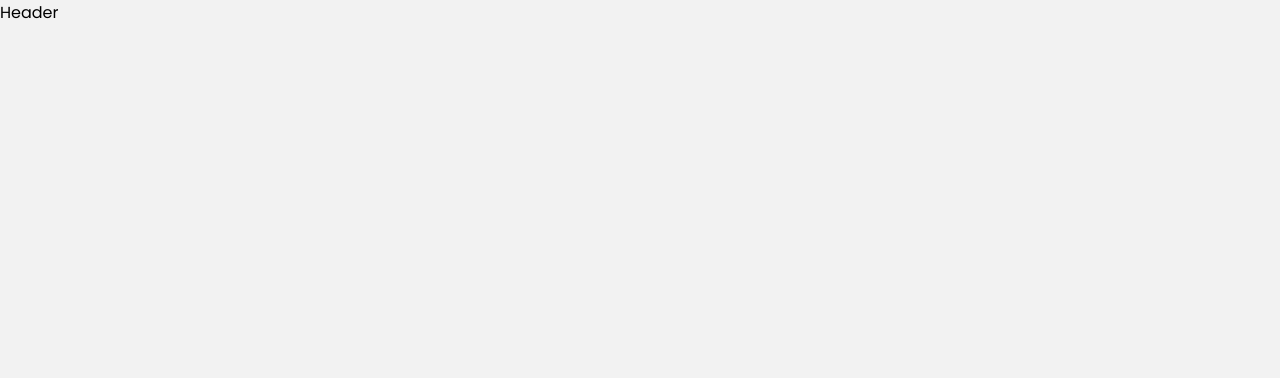
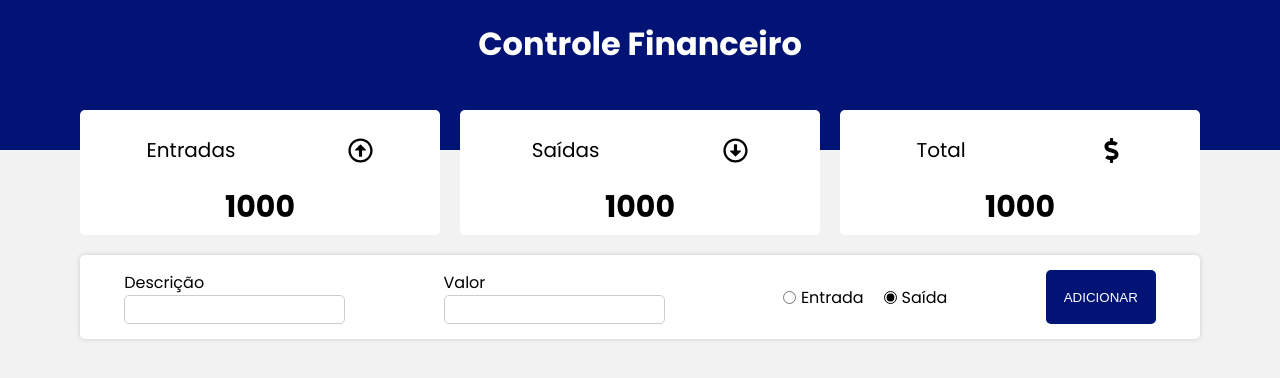
Before and after one commit to pedroiegler/finance-control-project, a React (Create React App) app: page / in a window 1280 px wide. Shown: the top 378 px of the page. Built offline with nearby package versions, Linux system fonts and the light colour scheme.

Commit message:
feature: adicionando mais componentes

```diff
--- a/src/App.js
+++ b/src/App.js
@@ -1,11 +1,36 @@
-import React from "react";
+import React, { useState, useEffect } from "react";
 import GlobalStyle from "./styles/global";
-import Header from "./components/Header"
+import Header from "./components/Header";
+import Resume from "./components/Resume";
+import Form from "./components/Form";
 
 const App = () => {
+
+    const data = localStorage.getItem("transactions");
+    const [transactionsList, setTransactionsList] = useState(
+        data ? JSON.parse(data) : []
+    );
+    const [income, setIncome] = useState(0);
+    const [expense, setExpense] = useState(0);
+    const [total, setTotal] = useState(0);
+
+    useEffect(() => {
+        const amountExpense = transactionsList
+        .filter((item) => item.expense)
+        .map((transaction) => Number(transaction.amount));
+
+        const amountIncome = transactionsList
+        .filter((item) => !item.expense)
+        .map((transaction) => Number(transaction.amount));
+
+        const expense = amountExpense.reduce((acc, cur) => acc + cur, 0).toFixed(2);
+    }, [transactionsList]);
+
     return (
         <>
             <Header />
+            <Resume />
+            <Form />
             <GlobalStyle />
         </>
     );
--- /dev/null
+++ b/src/components/Form/index.js
@@ -0,0 +1,41 @@
+import React, { useState } from 'react';
+import * as C from "./styles";
+
+const Form = () => {
+
+    const [desc, setDesc] = useState("");
+    const [amount, setAmount] = useState("");
+    const [isExpense, setExpense] = useState(false);
+
+    const handleSave = () => {
+        if(!desc || !amount){
+            alert("Informe a descrição e o valor!");
+            return;
+        } else if(amount < 1){
+            alert("O valor tem que ser positivo!");
+            return;
+        }
+    };
+
+    return (
+        <C.Container>
+            <C.InputContent>
+                <C.Label>Descrição</C.Label>
+                <C.Input value={desc} onChange={(e) => setDesc(e.target.value)} />
+            </C.InputContent>
+            <C.InputContent>
+                <C.Label>Valor</C.Label>
+                <C.Input value={amount} type="number" onChange={(e) => setAmount(e.target.value)} />
+            </C.InputContent>
+            <C.RadioGroup>
+                <C.Input type="radio" id="rIncome" defaultChecked name="group1" onChange = {() => setExpense(!isExpense)} />
+                <C.Label htmlFor="rIncome">Entrada</C.Label>
+                <C.Input type="radio" id="rExpenses" defaultChecked name="group1" onChange = {() => setExpense(!isExpense)} />
+                <C.Label htmlFor="rExpenses">Saída</C.Label>
+            </C.RadioGroup>
+            <C.Button onClick={handleSave}>ADICIONAR</C.Button>
+        </C.Container>
+    )
+}
+
+export default Form;
--- /dev/null
+++ b/src/components/Form/styles.js
@@ -0,0 +1,54 @@
+import styled from "styled-components";
+
+export const Container = styled.div`
+    max-width: 1120px;
+    margin: 20px auto;
+    width: 98%;
+    background-color: #fff;
+    box-shadow: 0px 0px 5px #ccc;
+    border-radius: 5px;
+    display: flex;
+    justify-content: space-around;
+    padding: 15px 0;
+    gap: 10px;
+
+    @media (max-width: 750px){
+        display: grid;
+    }
+`;
+
+export const InputContent = styled.div`
+    display: flex;
+    flex-direction: column;
+`;
+
+export const Label = styled.label``;
+
+export const Input = styled.input`
+    outline: none;
+    border-radius: 5px;
+    padding: 5px 10px;
+    font-size: 15px;
+    border: 1px solid #ccc;
+`;
+
+export const RadioGroup = styled.div`
+    display: flex;
+    align-items: center;
+
+    input{
+        margin-left: 20px;
+        margin-right: 5px;
+        accent-color: black;
+        margin-top: 0
+    }
+`;
+
+export const Button = styled.button`
+    padding: 5px 18px;
+    border: none;
+    border-radius: 5px;
+    cursor: pointer;
+    color: white;
+    background-color: #011375;
+`;
--- a/src/components/Header/index.js
+++ b/src/components/Header/index.js
@@ -1,8 +1,13 @@
 import React from 'react'
+import * as C from "./styles";
 
 const Header = () => {
     return (
-        <div>Header</div>
+        <C.Container>
+            <C.Header>
+                <C.Title>Controle Financeiro</C.Title>
+            </C.Header>
+        </C.Container>
     )
 }
 
--- a/src/components/Header/styles.js
+++ b/src/components/Header/styles.js
@@ -1 +1,14 @@
 import styled from "styled-components";
+
+export const Container = styled.div`
+    height: 150px;
+    text-align: center;
+    background: #011375;
+`;
+
+export const Header = styled.h1``;
+
+export const Title = styled.div`
+    padding-top: 20px;
+    color: #fff;
+`;
--- /dev/null
+++ b/src/components/Resume/index.js
@@ -0,0 +1,20 @@
+import React from 'react';
+import * as C from './styles';
+import ResumeItem from '../ResumeItem';
+import {
+    FaRegArrowAltCircleUp,
+    FaRegArrowAltCircleDown,
+    FaDollarSign,
+} from 'react-icons/fa';
+
+const Resume = () => {
+    return (
+        <C.Container>
+            <ResumeItem title="Entradas" Icon={FaRegArrowAltCircleUp} value="1000" />
+            <ResumeItem title="Saídas" Icon={FaRegArrowAltCircleDown} value="1000" />
+            <ResumeItem title="Total" Icon={FaDollarSign} value="1000" />
+        </C.Container>
+    )
+}
+
+export default Resume;
--- /dev/null
+++ b/src/components/Resume/styles.js
@@ -0,0 +1,11 @@
+import styled from "styled-components";
+
+export const Container = styled.div`
+    max-width: 1120px;
+    width: 98%;
+    margin: 0 auto;
+    display: flex;
+    gap: 20px;
+    margin-top: -40px;
+    justify-content: space-around;
+`;
--- /dev/null
+++ b/src/components/ResumeItem/index.js
@@ -0,0 +1,16 @@
+import React from 'react';
+import * as C from './styles';
+
+const ResumeItem = ({ title, Icon, value }) => {
+    return (
+        <C.Container>
+            <C.Header>
+                <C.HeaderTitle>{title}</C.HeaderTitle>
+                <Icon />
+            </C.Header>
+            <C.Total>{value}</C.Total>
+        </C.Container>
+    )
+}
+
+export default ResumeItem;
--- /dev/null
+++ b/src/components/ResumeItem/styles.js
@@ -0,0 +1,50 @@
+import styled from "styled-components";
+
+export const Container = styled.div`
+    display: flex;
+    flex-direction: column;
+    align-items: center;
+    background-color: #fff;
+    border-radius: 5px;
+    padding: 5px 15px;
+    width: 30%;
+
+    @media (max-width: 750px) {
+        width: 20%;
+
+        p{
+            font-size: 20px;
+        }
+
+        span{
+            font-size: 20px;
+        }
+
+        svg{
+            display: none;
+        }
+    }
+`;
+
+export const Header = styled.header`
+    display: flex;
+    align-items: center;
+    justify-content: space-around;
+    width: 100%;
+    gap: 10px;
+    margin: 20px 0;
+
+    svg{
+        width: 25px;
+        height: 25px;
+    }
+`;
+
+export const HeaderTitle = styled.p`
+    font-size: 20px;
+`;
+
+export const Total = styled.span`
+    font-size: 30px;
+    font-weight: bold;
+`;
```
